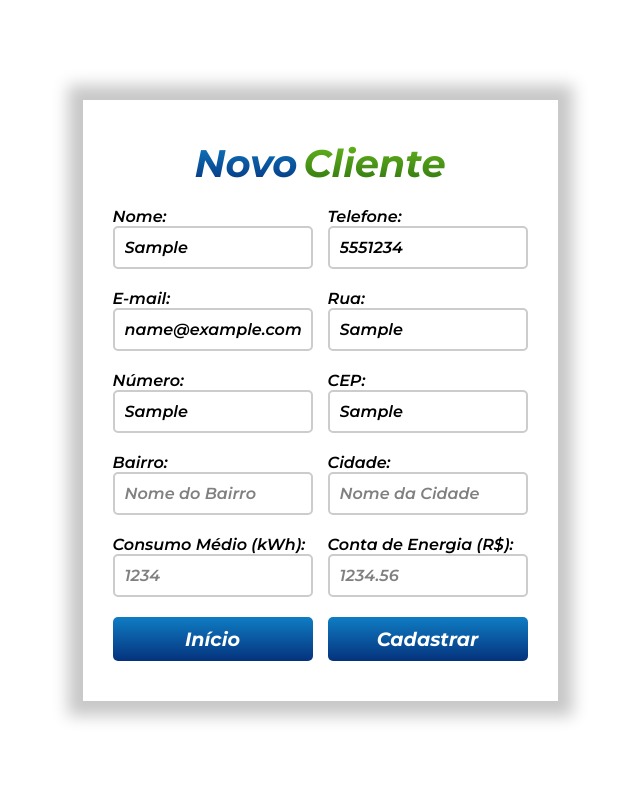
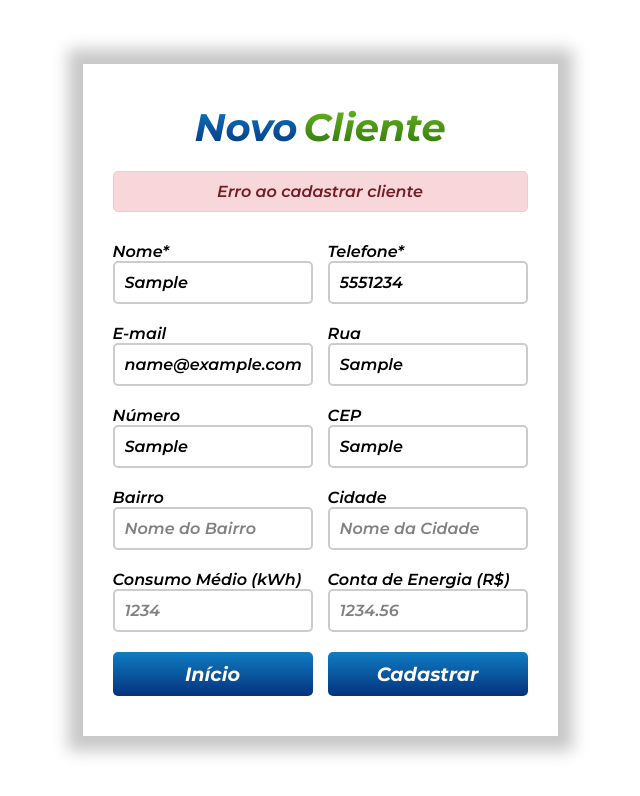
Before and after one commit to RodrigoBerGran/Projeto-Futuro-Digital, a React (Vite) app in the folder Projeto/: page /novo-cliente in a window 1280 px wide. Both pictures are taken after typing "Sample", "5551234", "name@example.com", "Sample", "Sample", "Sample" into the empty fields and a click on the button "Cadastrar". Shown: the top 796 px of the page, without its empty margins (320-960 px from the left). Built offline with nearby package versions, Linux system fonts and the light colour scheme; no server answers; what miragejs would draw is missing.

Commit message:
timeout das msgs de erro/sucesso

```diff
--- a/Projeto/src/pages/Login.jsx
+++ b/Projeto/src/pages/Login.jsx
@@ -1,4 +1,3 @@
-//import './Login.css'
 import { useState } from 'react'
 import { Link } from 'react-router-dom'
 
--- a/Projeto/src/pages/NovoCliente.jsx
+++ b/Projeto/src/pages/NovoCliente.jsx
@@ -1,6 +1,8 @@
-import { useState } from 'react'
+import { useState, useEffect } from 'react'
 import { Link } from 'react-router-dom'
 import { ClientesAPI } from '../services/ClientesAPI';
+
+// Várias explicacões estão nos comentarios do arquivo "NovoUsuario.jsx"
 
 function NovoCliente() {
 
@@ -17,11 +19,26 @@ function NovoCliente() {
     const [mensagemSucesso, setMensagemSucesso] = useState('')
     const [mensagemErro, setMensagemErro] = useState('')
 
+    // fazer as mensgens de erro/sucesso sumirem depois de 3 segundos
+    useEffect(() => {
+        if (mensagemErro || mensagemSucesso) {
+            const timer = setTimeout(() => {
+                setMensagemErro('')
+                setMensagemSucesso('')
+            }, 3000)
+
+            return () => clearTimeout(timer)
+        }
+    }, [mensagemErro, mensagemSucesso])
+
     const handleCadastrar = async (e) => {
         e.preventDefault()
 
+        setMensagemSucesso('')
+        setMensagemErro('')
+
         if (!nome || !telefone) {
-            alert('Preencha todos os campos obrigatórios')
+            setMensagemErro('Erro: Preencher os campos obrigatórios.')
             return
         }
 
@@ -40,9 +57,8 @@ function NovoCliente() {
 
         try {
             await ClientesAPI.create(clienteNovo)
-            alert('Cliente cadastrado com sucesso!')
+            setMensagemSucesso('Cliente Cadastrado com Sucesso!')
 
-            //limpar formulário
             setNome('')
             setTelefone('')
             setEmail('')
@@ -55,7 +71,8 @@ function NovoCliente() {
             setConta('')
 
         } catch (error) {
-            alert(
+            setMensagemSucesso('')
+            setMensagemErro(
                 error.response?.data?.error ||
                 'Erro ao cadastrar cliente'
             )
@@ -64,10 +81,20 @@ function NovoCliente() {
 
     return (
         <>
-            <form id="NovoCliente" onSubmit={handleCadastrar}>
+            <div>
+                <form id="NovoCliente" onSubmit={handleCadastrar} noValidate>
                     <h1><span className="new">Novo</span><span className="person">Cliente</span></h1>
+
+                    {mensagemSucesso && (
+                        <p className="mensagem-sucesso">{mensagemSucesso}</p>
+                    )}
+
+                    {mensagemErro && (
+                        <p className="mensagem-erro">{mensagemErro}</p>
+                    )}
+
                     <div>
-                    <label>Nome:
+                        <label title="Campo Obrigatório">Nome*
                             <input
                                 required
                                 type="text"
@@ -77,7 +104,7 @@ function NovoCliente() {
                                 onChange={(e) => setNome(e.target.value)}
                             /></label>
 
-                    <label>Telefone:
+                        <label title="Campo Obrigatório">Telefone*
                             <input
                                 required
                                 type="tel"
@@ -90,7 +117,7 @@ function NovoCliente() {
                     </div>
 
                     <div>
-                    <label>E-mail:
+                        <label>E-mail
                             <input
                                 type="email"
                                 name="email"
@@ -99,7 +126,7 @@ function NovoCliente() {
                                 onChange={(e) => setEmail(e.target.value)}
                             /></label>
 
-                    <label>Rua:
+                        <label>Rua
                             <input
                                 type="text"
                                 name="rua"
@@ -110,7 +137,7 @@ function NovoCliente() {
                     </div>
 
                     <div>
-                    <label>Número:
+                        <label>Número
                             <input
                                 type="text"
                                 inputMode="numeric"
@@ -120,7 +147,7 @@ function NovoCliente() {
                                 onChange={(e) => setNumero(e.target.value)}
                             /></label>
 
-                    <label>CEP:
+                        <label>CEP
                             <input
                                 type="text"
                                 inputMode="numeric"
@@ -132,7 +159,7 @@ function NovoCliente() {
                     </div>
 
                     <div>
-                    <label>Bairro:
+                        <label>Bairro
                             <input
                                 type="text"
                                 name="bairro"
@@ -141,7 +168,7 @@ function NovoCliente() {
                                 onChange={(e) => setBairro(e.target.value)}
                             /></label>
 
-                    <label>Cidade:
+                        <label>Cidade
                             <input
                                 type="text"
                                 name="cidade"
@@ -152,7 +179,7 @@ function NovoCliente() {
                     </div>
 
                     <div>
-                    <label>Consumo Médio (kWh):
+                        <label>Consumo Médio (kWh)
                             <input
                                 type="number"
                                 name="consumo"
@@ -161,7 +188,7 @@ function NovoCliente() {
                                 onChange={(e) => setConsumo(e.target.value)}
                             /></label>
 
-                    <label>Conta de Energia (R$):
+                        <label>Conta de Energia (R$)
                             <input
                                 type="number"
                                 name="conta"
@@ -176,6 +203,7 @@ function NovoCliente() {
                         <button type="submit" className="botoes-agrupados">Cadastrar</button>
                     </div>
                 </form>
+            </div>
         </>
     )
 }
--- a/Projeto/src/pages/NovoUsuario.jsx
+++ b/Projeto/src/pages/NovoUsuario.jsx
@@ -1,5 +1,5 @@
-// Importar o 'hook' "useState" da biblioteca "react"
-import { useState } from 'react'
+// Importar o 'hook' "useState" e "useEffect" da biblioteca "react"
+import { useState, useEffect } from 'react'
 
 // importar o componente "Link" da biblioteca "react-router-dom"
 import { Link } from 'react-router-dom'
@@ -28,6 +28,19 @@ function NovoUsuario() {
     const [mensagemErro, setMensagemErro] = useState('')
     //neste caso faz com que as mensagens de erro/sucesso não apareçam inicialmente, pois estão vazias
 
+    //explicações pendentes
+    useEffect(() => {
+        if (mensagemErro || mensagemSucesso) {
+            const timer = setTimeout(() => {
+                setMensagemErro('')
+                setMensagemSucesso('')
+            }, 3000)
+
+            return () => clearTimeout(timer)
+        }
+    }, [mensagemErro, mensagemSucesso])
+
+
     //função assincrona colocada dentro da constante "handleCadastrar" para lidar com o evento de cadastro do novo usuário (Clicar no botão "cadastrar")
     const handleCadastrar = async (e) => {
         e.preventDefault()
@@ -42,7 +55,8 @@ function NovoUsuario() {
         setMensagemErro('')
 
         //validação simples dos campos obrigatórios
-        if (!nome || !email || !senha) {
+        if (!nome || !telefone || !senha) {
+            setMensagemErro('Erro: Preencher os campos obrigatórios.')
             return
             //"if": estrutura condicional (ex: "se (tal, coisa, acontece) {faça isso}")"}
             //"!": operador lógico "não" (negação)
@@ -51,6 +65,7 @@ function NovoUsuario() {
         }
 
         if (senha !== confirmarSenha) {
+            setMensagemErro('Erro: As senhas não coincidem.')
             return
             //"==": operador de igualdade ampla (compara valores, ignorando tipos de dado)
         }
@@ -96,12 +111,13 @@ function NovoUsuario() {
         <> {/* "<>": abertura do 'fragmento', permite agrupar múltiplos elementos JSX sem criar um elemento HTML extra */}
 
             <div id="novo-usuario-container"> {/* "div": cria uma "caixa" para os elementos */}
-                { /* "elemento": estrutura básica de um documento, ex: <TagDeAbertura>Conteúdo do Elemento</TagDeFechamento>. É a estrutura básica do HTML */ }
+                { /* "elemento": estrutura básica de um documento, ex: <TagDeAbertura>Conteúdo do Elemento</TagDeFechamento>. É a estrutura básica do HTML */}
 
-                <form onSubmit={handleCadastrar}>
+                <form onSubmit={handleCadastrar} noValidate>
                     {/* "<form>": abertura da tag do formulário */}
                     {/* "onSubmit={}": ativa o evento de enviar o formulário */}
                     {/* "handleCadastrar": nome da função criada lá em cima  */}
+                    {/* "noValidate": desativa a validação padrão do navegador, permitindo a validação personalizada */}
 
                     <h1><span className="new">Novo</span><span className="person">Usuário</span></h1>
                     {/* "<h1>": tag do título principal, pode ir até o 'h6" */}
@@ -126,7 +142,7 @@ function NovoUsuario() {
                     )}
 
                     <div className='novo-usuario-input'>
-                        <label>Nome: {/* "<label>": dá o >nome< ao input, e deixa o conteúdo inteiro 'clicável', também auxilia na acessibilidade */}
+                        <label title="Campo Obrigatório">Nome* {/* "<label>": dá o >nome< ao input, e deixa o conteúdo inteiro 'clicável', também auxilia na acessibilidade */}
                             <input // "<input">: on de o usuário insere dados
                                 required // "required": atributo que tona o campo obrigatório
                                 type="text" // "type=": define o tipo de dado que deve ser inserido no input, neste caso, texto (string)
@@ -135,11 +151,11 @@ function NovoUsuario() {
                                 placeholder="Nome de Usuário" // "placeholder=": define o texto de exemplo que aparece dentro do campo
                                 value={nome} // "value={}": vincula o valor deste input à váriavel de estado "nome" criado lá no ínicio
                                 onChange={(e) => setNome(e.target.value)} // "onChange={}": evento que é disparado quando o valor do input muda
-                                // "(e)=>{}": função arrow que recebe o evento "e" como parâmetro
-                                // "setNome(e.target.value)": chama a função "setNome" para atualizar o estado da variável "nome" com o novo valor digitado no input
+                            // "(e)=>{}": função arrow que recebe o evento "e" como parâmetro
+                            // "setNome(e.target.value)": chama a função "setNome" para atualizar o estado da variável "nome" com o novo valor digitado no input
                             /></label>
 
-                        <label>Data de Nascimento:
+                        <label>Data de Nascimento
                             <input
                                 type="date" // tipo de dado: data
                                 name="dataNascimento"
@@ -151,8 +167,9 @@ function NovoUsuario() {
                     </div>
 
                     <div className='novo-usuario-input'>
-                        <label>Telefone:
+                        <label title="Campo Obrigatório">Telefone*
                             <input
+                                required
                                 type="tel" //tipo de dado: telefone
                                 name="telefone"
                                 id="usuario-telefone"
@@ -161,7 +178,7 @@ function NovoUsuario() {
                                 onChange={(e) => setTelefone(e.target.value)}
                             /></label>
 
-                        <label>E-mail:
+                        <label>E-mail
                             <input
                                 type="email"
                                 name="email" //tipo de dado: e-mail
@@ -173,7 +190,7 @@ function NovoUsuario() {
                     </div>
 
                     <div className='novo-usuario-input'>
-                        <label>Senha:
+                        <label title="Campo Obrigatório">Senha*
                             <input
                                 required
                                 type="password" //tipo de dado: senha (oculta os caracteres digitados)
@@ -184,7 +201,7 @@ function NovoUsuario() {
                                 onChange={(e) => setSenha(e.target.value)}
                             /></label>
 
-                        <label>Confirmar Senha:
+                        <label title="Campo Obrigatório">Confirmar Senha*
                             <input
                                 required
                                 type="password"
@@ -198,11 +215,9 @@ function NovoUsuario() {
 
                     <div className='botoes-grupo'>
                         <Link to="/" className="botoes-agrupados">Início</Link> {/* Componente "Link" que redireciona para a página inicial ("/") */}
-                        <button type="submit" onClick={handleCadastrar} className="botoes-agrupados">Cadastrar</button>
+                        <button type="submit" className="botoes-agrupados">Cadastrar</button>
                         {/* "<button>": cria um botão clicável */}
                         {/* "type="submit"": define o tipo do botão como "submit", que envia o formulário */}
-                        {/* "onClick={}": evento que é disparado quando o botão é clicado */}
-                        {/* "handleCadastrar": função criada lá em cima que lida com o cadastro do novo usuário */}
                     </div>
                 </form>
             </div>
```
Lines whose indentation alone changed are shown as unchanged.
